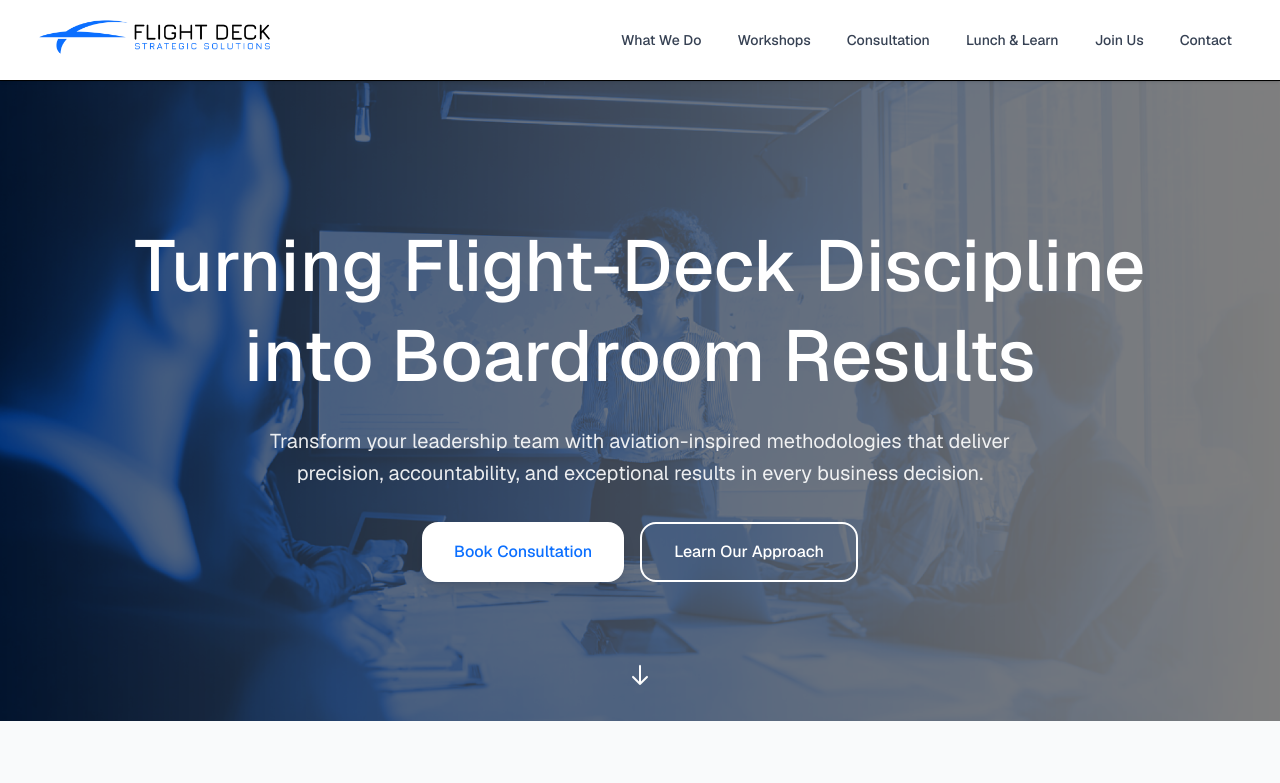
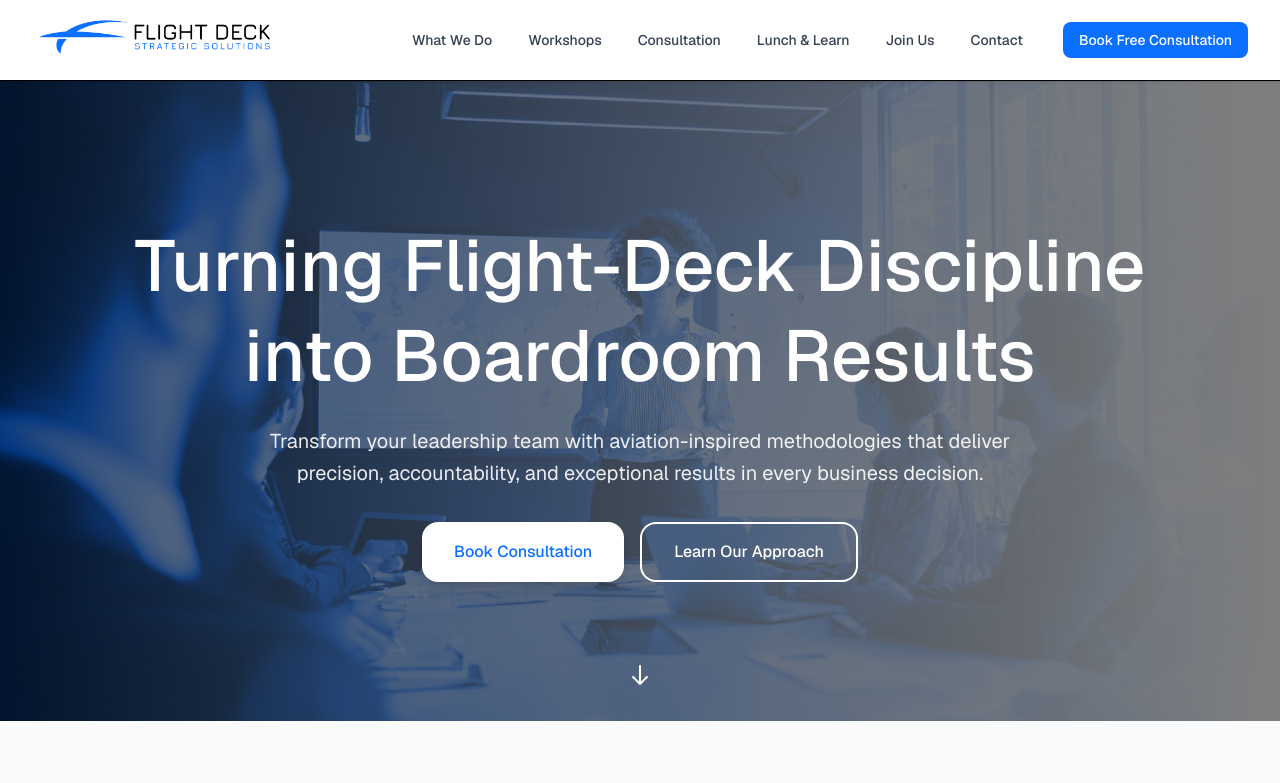
Before and after one commit to lukegiuff/flightdeckstrategicsolutions, a Next.js app: page / in a window 1280 px wide. Shown: the top 783 px of the page. Built offline with nearby package versions, Linux system fonts and the light colour scheme.

Commit message:
Enhance Header component: update scroll behavior for smooth navigation and add 'Book Free Consultation' button for improved user engagement.

```diff
--- a/app/components/Header.tsx
+++ b/app/components/Header.tsx
@@ -19,7 +19,12 @@ export default function Header() {
   const scrollToSection = (href: string) => {
     const element = document.querySelector(href);
     if (element) {
-      element.scrollIntoView({ behavior: 'smooth' });
+      const headerHeight = 80; // h-20 = 5rem = 80px
+      const elementPosition = element.offsetTop - headerHeight;
+      window.scrollTo({
+        top: elementPosition,
+        behavior: 'smooth'
+      });
     }
     setIsMobileMenuOpen(false);
   };
@@ -46,7 +51,7 @@ export default function Header() {
           </div>
 
           {/* Desktop Navigation */}
-          <div className="hidden lg:block">
+          <div className="hidden lg:flex items-center space-x-6">
             <div className="flex items-center space-x-1">
               {navigationItems.map((item) => (
                 <button
@@ -58,6 +63,14 @@ export default function Header() {
                 </button>
               ))}
             </div>
+
+            {/* CTA Button */}
+            <button
+              onClick={() => scrollToSection('#consultation')}
+              className="bg-brand text-white px-4 py-2 text-sm font-medium rounded-lg hover:bg-blue-700 transition-colors focus:outline-none focus:ring-2 focus:ring-white whitespace-nowrap"
+            >
+              Book Free Consultation
+            </button>
           </div>
 
           {/* Mobile menu button */}
```
